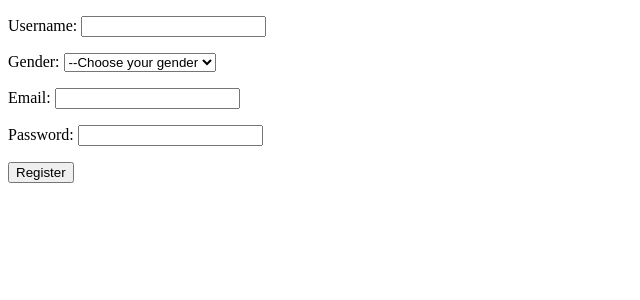
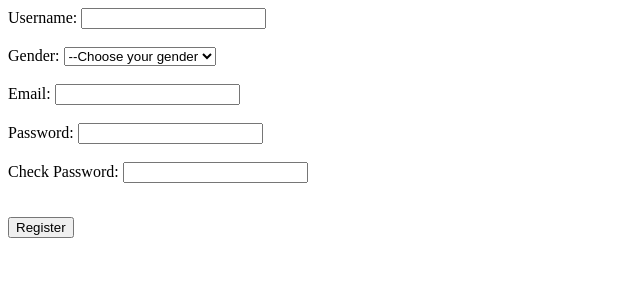
Before and after one commit to George15526/flask_blueprint, a Flask app: page /auth/register in a window 1280 px wide. Shown: the top 300 px of the page, without its empty margins (0-640 px from the left). Run offline with Flask 3, Linux system fonts and the light colour scheme.

Commit message:
register.html: add a check password column and add flash messages if check_password not equal to password; auth.py: add more condition to check the password is correct

```diff
--- a/user/auth.py
+++ b/user/auth.py
@@ -36,18 +36,25 @@ def register():
         gender = request.form['gender']
         email = request.form['email']
         password = request.form['password']
+        check_password = request.form['check_password']
 
-        new_user = Users(username=username,
-                        gender=gender,
-                        email=email,
-                        password_hashed=set_password(password))
+        if check_password == password:
 
-        db.session.add(new_user)
-        db.session.commit()
+            new_user = Users(username=username,
+                            gender=gender,
+                            email=email,
+                            password_hashed=set_password(password))
 
-        flash('Signup Success! Please Login.', 'success')
+            db.session.add(new_user)
+            db.session.commit()
 
-        return redirect(url_for('auth.login'))
+            flash('Signup Success! Please Login.', 'success')
+
+            return redirect(url_for('auth.login'))
+
+        else:
+            flash('Two password are not the same, please check!')
+            return render_template('register.html')
 
     return render_template('register.html')
 
--- a/user/templates/login.html
+++ b/user/templates/login.html
@@ -15,6 +15,7 @@
     </ul>
     {% endif %}
     {% endwith %}
+
     <form method="post" action={{ url_for('auth.login') }}>
         <p>Username:
             <input type="text" name="username"/>
--- a/user/templates/register.html
+++ b/user/templates/register.html
@@ -6,23 +6,37 @@
     <title>Document</title>
 </head>
 <body>
+    {%  with messages = get_flashed_messages() %}
+    {% if messages %}
+    <ul class="flash">
+        {% for message in messages %}
+        <li>{{ message }}</li>
+        {% endfor %}
+    </ul>
+    {% endif %}
+    {% endwith %}
+
     <form method="post" action={{ url_for('auth.register') }}>
-        <p>Username:
-            <input type="text" name="username" />
-        </p>
-        <p>Gender:
-            <select name="gender" id="gender-select">
+
+        <lebel for="username">Username: </label>
+            <input type="text" name="username" required>
+        <br><br>
+        <lebel for="gender">Gender: </label>
+            <select name="gender" id="gender-select" required>
                 <option value="">--Choose your gender</option>
                 <option value="M">Male</option>
                 <option value="F">Female</option>
             </select>
-        </p>
-        <p>Email:
-            <input type="email" name="email" />
-        </p>
-        <p>Password:
-            <input type="password" name="password" />
-        </p>
+        <br><br>
+        <lebel for="email">Email: </label>
+            <input type="email" name="email" required>
+        <br><br>
+        <lebel for="password">Password:</label>
+            <input type="password" name="password" required>
+        <br><br>
+        <lebel for="check_password">Check Password:</label>
+            <input type="password" name="check_password" required>
+        <br><br>
         <p>
             <button type="submit">Register</button>
         </p>
```
Also changed, not shown: user/static/css/style.css (+0 -15 lines).
